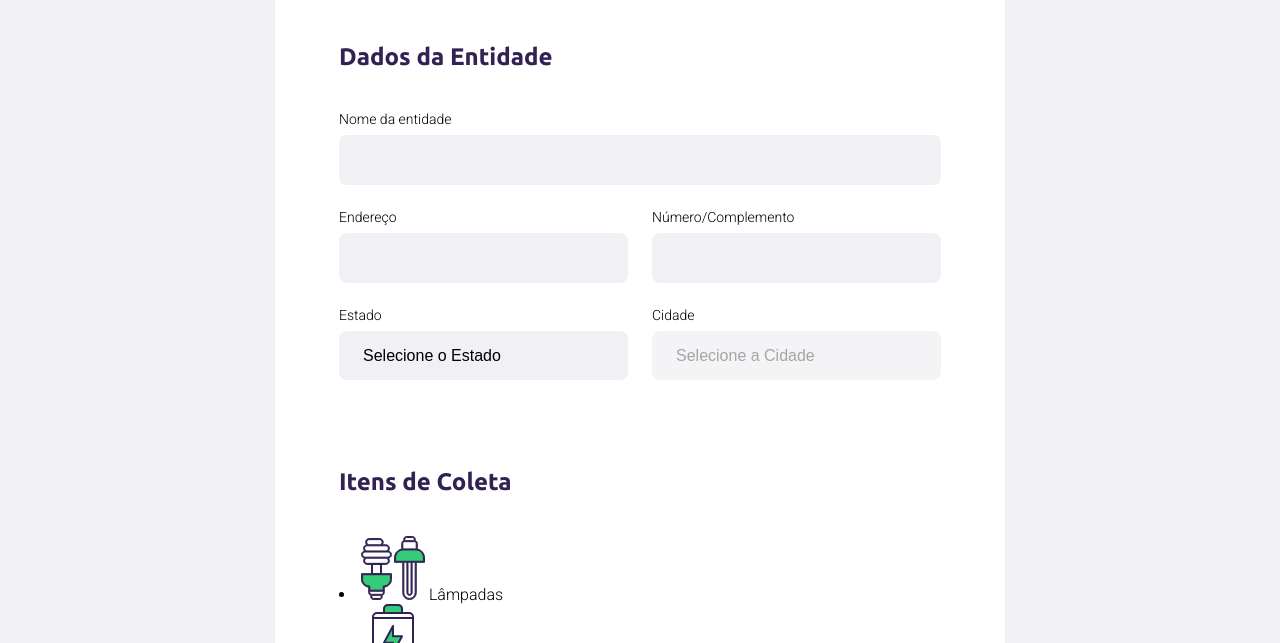
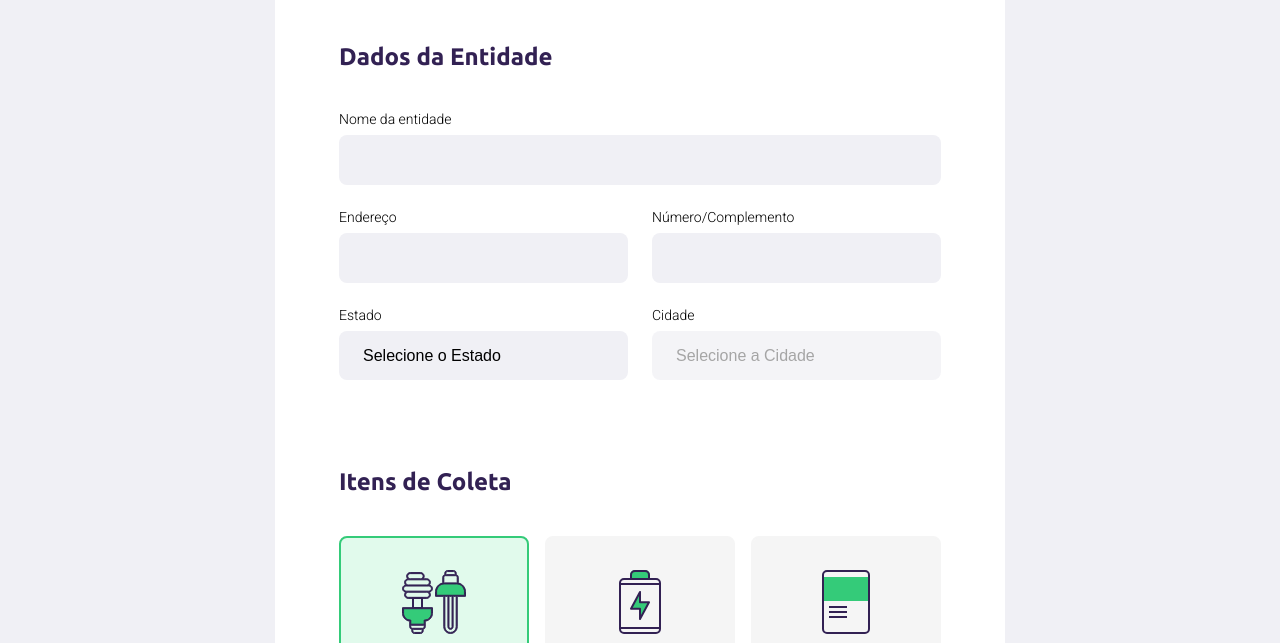
Before and after one commit to andrericardoweb/NLW-01, a plain HTML site: page create-point.html in a window 1280 px wide. Shown: the part 299-942 px from the top of the page. Drawn offline with Linux system fonts and the light colour scheme; no server answers.

Commit message:
Css Itens Coleta - create-point.html

```diff
--- a/create-point.html
+++ b/create-point.html
@@ -71,7 +71,7 @@
         </legend>
 
         <div class="items-grid">
-          <li data-id="1">
+          <li data-id="1" class="selected">
             <img src="assets/lampadas.svg" alt="Lâmpadas">
             <span>Lâmpadas</span>
           </li>
--- a/styles/create-point.css
+++ b/styles/create-point.css
@@ -99,3 +99,34 @@ form button {
 form button:hover {
   background-color: #2fb862;
 }
+
+.items-grid {
+  display: grid;
+  grid-template-columns: 1fr 1fr 1fr;
+  gap: 16px;
+}
+.items-grid li {
+  background-color: #f5f5f5;
+  list-style: none;
+  border: 2px solid #f5f5f5;
+  height: 180px;
+  border-radius: 8px;
+  padding: 32px 24px 16px;
+  display: flex;
+  flex-direction: column;
+  align-items: center;
+  justify-content: space-between;
+  text-align: center;
+  cursor: pointer;
+}
+.items-grid span {
+  margin-top: 12px;
+  flex: 1;
+  display: flex;
+  align-items: center;
+  color: var(--title-color);
+}
+.items-grid li.selected {
+  background: #e1faec;
+  border: 2px solid #34cb79;
+}
```
